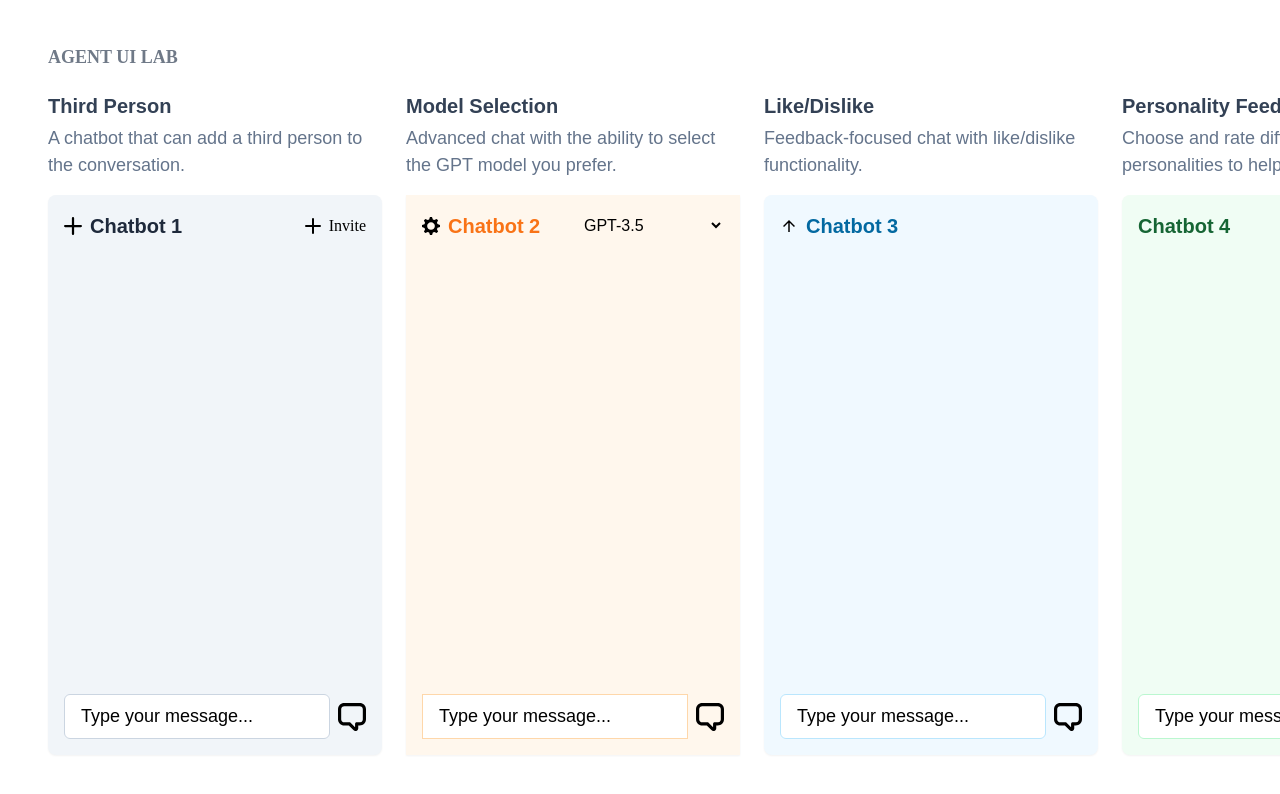
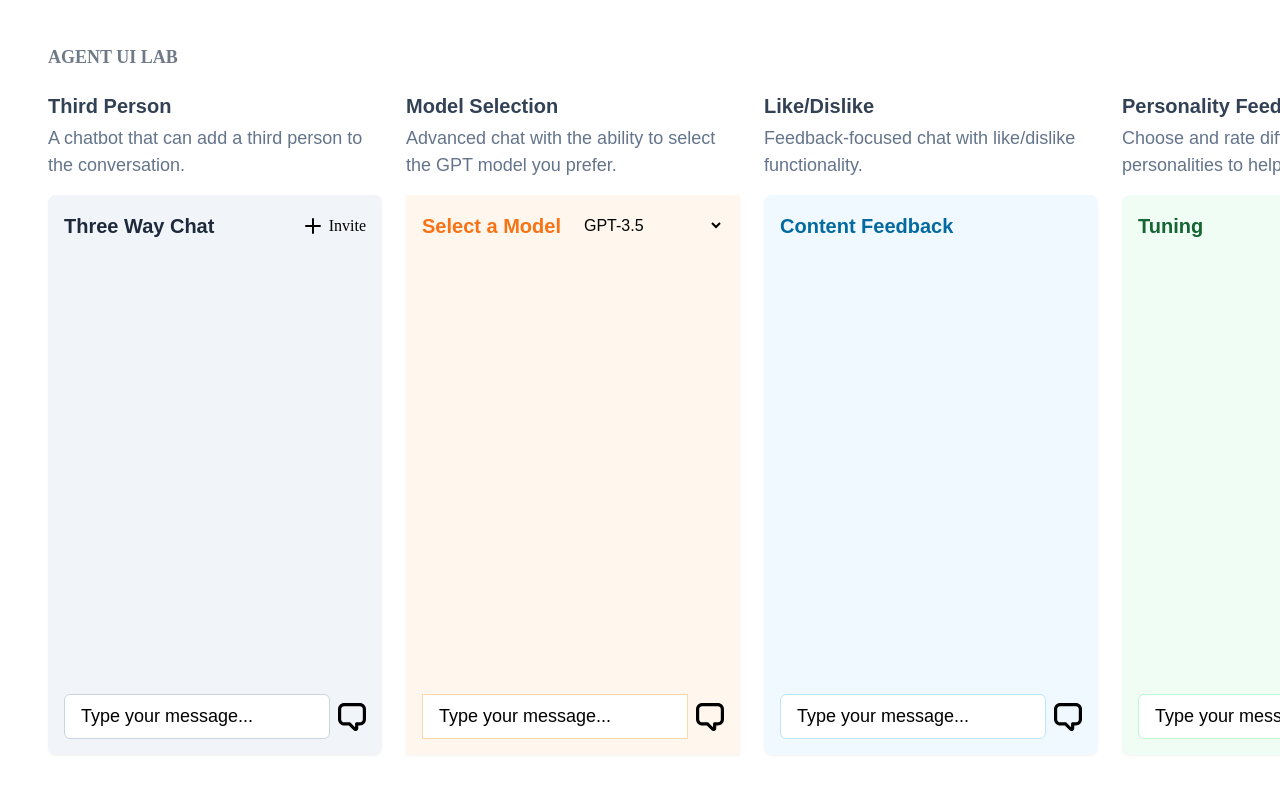
Before and after one commit to davemelk100/chatbot-agent-ui, a React (Vite) app: page / in a window 1280 px wide. Shown: the top 794 px of the page. Built offline with nearby package versions, Linux system fonts and the light colour scheme; a web font is replaced by a local one.

Commit message:
aced the chatbot names

```diff
--- a/src/components/ChatInterface.tsx
+++ b/src/components/ChatInterface.tsx
@@ -602,16 +602,21 @@ export default function ChatInterface({ threadId }: ChatInterfaceProps) {
         <Box p={{ base: 2, sm: 3, md: 4 }}>
           <Flex justify="space-between" align="center" gap={2}>
             <Flex align="center" gap={2}>
-              {isThreadOne && <UserAddIcon boxSize="18px" />}
-              {isThreadTwo && <SettingsIcon boxSize="18px" />}
-              {isThreadThree && <ArrowUpIcon boxSize="18px" />}
               <Text
                 fontSize={{ base: "md", sm: "lg" }}
                 fontWeight="bold"
                 {...threadStyle}
                 color={colors.textColor}
               >
-                Chatbot {threadId + 1}
+                {isThreadOne
+                  ? "Three Way Chat"
+                  : isThreadTwo
+                  ? "Select a Model"
+                  : isThreadThree
+                  ? "Content Feedback"
+                  : isThreadFour
+                  ? "Tuning"
+                  : `Chatbot ${threadId + 1}`}
               </Text>
             </Flex>
             <Flex gap={{ base: 2, sm: 4 }} align="center">
```
